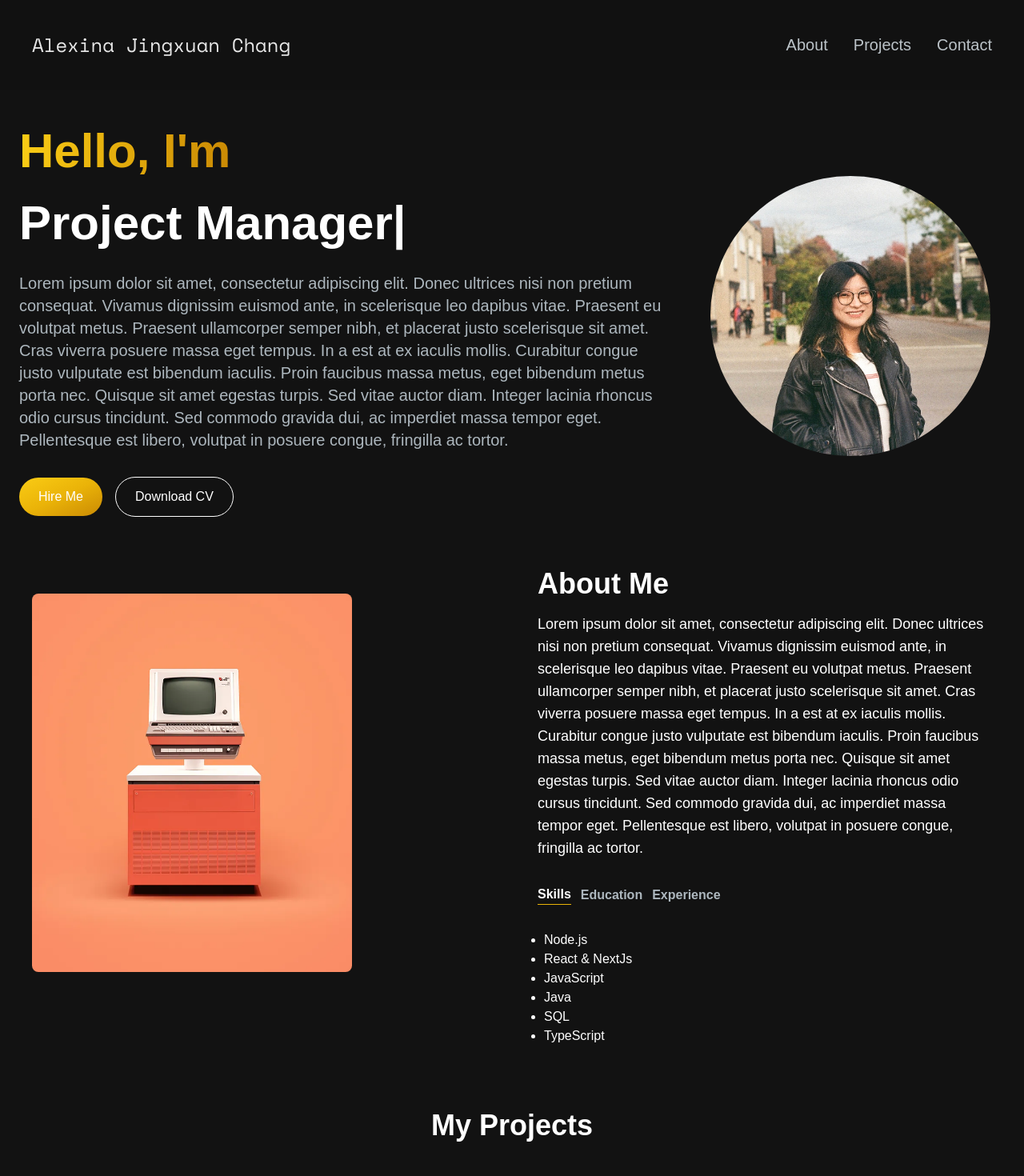
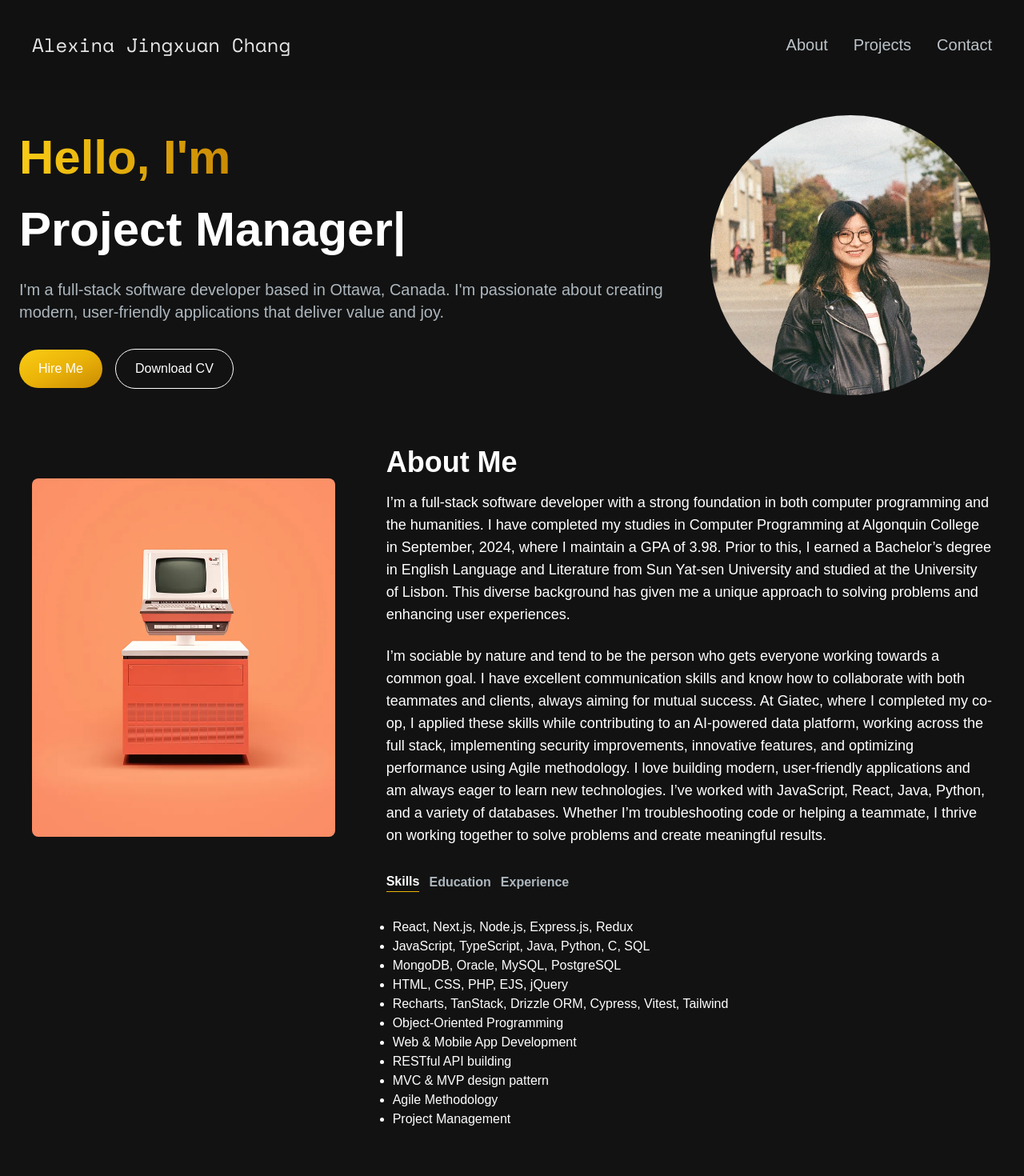
Before and after one commit to Alexinha/portfolio-website, a Next.js app: page / in a window 1280 px wide. Shown: the top 1470 px of the page at 80% size. Built offline with nearby package versions, Linux system fonts and the light colour scheme.

Commit message:
updated resume related content

```diff
--- a/app/components/AboutSection.jsx
+++ b/app/components/AboutSection.jsx
@@ -9,12 +9,17 @@ const TAB_DATA = [
     id: "skills",
     content: (
       <ul className="list-disc pl-2">
-        <li>Node.js</li>
-        <li>React & NextJs</li>
-        <li>JavaScript</li>
-        <li>Java</li>
-        <li>SQL</li>
-        <li>TypeScript</li>
+        <li>React, Next.js, Node.js, Express.js, Redux</li>
+        <li>JavaScript, TypeScript, Java, Python, C, SQL</li>
+        <li>MongoDB, Oracle, MySQL, PostgreSQL</li>
+        <li>HTML, CSS, PHP, EJS, jQuery</li>
+        <li>Recharts, TanStack, Drizzle ORM, Cypress, Vitest, Tailwind</li>
+        <li>Object-Oriented Programming</li>
+        <li>Web & Mobile App Development</li>
+        <li>RESTful API building</li>
+        <li>MVC & MVP design pattern</li>
+        <li>Agile Methodology</li>
+        <li>Project Management</li>
       </ul>
     ),
   },
@@ -23,9 +28,16 @@ const TAB_DATA = [
     id: "education",
     content: (
       <ul className="list-disc pl-2">
-        <li>Algonquin College</li>
-        <li>Sun Yat-sen University</li>
-        <li>University of Lisbon</li>
+        <li>
+          Computer Programming, <i>Algonquin College, Sep. 2022 - Sep. 2024</i>
+        </li>
+        <li>
+          English Language and Literature,{" "}
+          <i>Sun Yat-sen University, Sep. 2010 - Jun. 2014</i>
+        </li>
+        <li>
+          English Literature, <i>University of Lisbon, Jan. 2013 - Jan. 2014</i>
+        </li>
       </ul>
     ),
   },
@@ -34,8 +46,72 @@ const TAB_DATA = [
     id: "experience",
     content: (
       <ul className="list-disc pl-2">
-        <li>Full-stack Developer, Giatec Scientific Inc., Ottawa, Ontario</li>
-        <li>Web Developer, Triple Rooster Gallery, Guangzhou, China</li>
+        <li>
+          <span className="text-primary-500">
+            Full-stack Software Developer,{" "}
+          </span>
+          <i>
+            Giatec Scientific Inc.
+            <br /> Sept. 2023 - April. 2024, Ottawa, Ontario
+          </i>
+          <br />
+          Worked in SmartMix team to build a personalized, AI-powered,
+          centralized data management platform for clients in concrete industry.
+        </li>
+        <ol className="list-disc pl-5 py-2">
+          <li>
+            <span className="text-primary-400">Frontend</span>: worked with
+            React, Redux, JavaScript, TypeScript and followed MVP design pattern
+            to build reusable components and interactive features, such as data
+            analysis graphs, data display charts and tables, and real-time
+            validation.
+          </li>
+          <li>
+            <span className="text-primary-400">Backend</span>: created new API
+            endpoints to support frontend feature. Refactor database schemas.
+            Implemented data security improvements such as user password
+            encryption, username case-sensitivity refactoring, and backend
+            data/schema validation.
+          </li>
+          <li>
+            <span className="text-primary-400">QA/Testing</span>: implemented
+            comprehensive testing strategies, including end-to-end tests using
+            Cypress and unit tests with Vitest, Chai & Mocha, ensuring code
+            quality and functionality.
+          </li>
+          <li>
+            <span className="text-primary-400">Bug fixing</span>: resolved
+            frontend and backend bugs efficiently on a daily bases, worked on
+            hot fixes regularly before release, contributing to the overall
+            stability of the software.
+          </li>
+          <li>
+            <span className="text-primary-400">Project management</span>:
+            actively participated in daily scrum meetings, story refinement, and
+            retrospectives. Led retrospectives, and regularly showcased feature
+            improvements in bi-weekly team demos. Collaborated with product
+            managers to seek stakeholder feedback, and ensure alignment between
+            development efforts and business object.
+          </li>
+        </ol>
+
+        <li>
+          <span className="text-primary-500">Web Developer, </span>
+          <i>
+            Triple Rooster Gallery
+            <br /> Oct. 2020 - March. 2021, Guangzhou, China
+          </i>
+          <br />
+          Built artist website for exhibition purpose using HTML, CSS,
+          JavaScript, MailChimp.
+        </li>
+        <ol className="list-disc pl-5 py-2">
+          <li>
+            Developed an interactive and responsive professional artist website,
+            featuring interactive grid photo galleries, carousel exhibitions and
+            an email subscription function.
+          </li>
+        </ol>
       </ul>
     ),
   },
@@ -53,27 +129,40 @@ const AboutSection = () => {
 
   return (
     <section className="text-white" id="about">
-      <div className="sm:items-center md:items-start md:grid md:grid-cols-2 gap-8 py-8 px-4 xl:gap-16 sm:py-16 xl:py-16">
+      <div className="sm:items-center md:items-start md:grid md:grid-cols-[1fr_2fr] gap-8 py-8 px-4 xl:gap-16 sm:py-16 xl:py-16">
         <Image
           src="/images/orange-computer.png"
           width={400}
           height={400}
-          className="rounded-lg opacity-100 bg-[#ffffff] md:mt-8"
+          className="rounded-lg opacity-100 bg-[#ffffff] md:mt-10"
         />
         <div className="mt-4 md:mt-0 text-left flex flex-col h-full">
           <h2 className="text-4xl font-bold text-white mb-4">About Me</h2>
           <p className="text-base md:text-lg">
-            Lorem ipsum dolor sit amet, consectetur adipiscing elit. Donec
-            ultrices nisi non pretium consequat. Vivamus dignissim euismod ante,
-            in scelerisque leo dapibus vitae. Praesent eu volutpat metus.
-            Praesent ullamcorper semper nibh, et placerat justo scelerisque sit
-            amet. Cras viverra posuere massa eget tempus. In a est at ex iaculis
-            mollis. Curabitur congue justo vulputate est bibendum iaculis. Proin
-            faucibus massa metus, eget bibendum metus porta nec. Quisque sit
-            amet egestas turpis. Sed vitae auctor diam. Integer lacinia rhoncus
-            odio cursus tincidunt. Sed commodo gravida dui, ac imperdiet massa
-            tempor eget. Pellentesque est libero, volutpat in posuere congue,
-            fringilla ac tortor.
+            I’m a full-stack software developer with a strong foundation in both
+            computer programming and the humanities. I have completed my studies
+            in Computer Programming at Algonquin College in September, 2024,
+            where I maintain a GPA of 3.98. Prior to this, I earned a Bachelor’s
+            degree in English Language and Literature from Sun Yat-sen
+            University and studied at the University of Lisbon. This diverse
+            background has given me a unique approach to solving problems and
+            enhancing user experiences.{" "}
+          </p>
+          <br></br>
+          <p className="text-base md:text-lg">
+            I’m sociable by nature and tend to be the person who gets everyone
+            working towards a common goal. I have excellent communication skills
+            and know how to collaborate with both teammates and clients, always
+            aiming for mutual success. At Giatec, where I completed my co-op, I
+            applied these skills while contributing to an AI-powered data
+            platform, working across the full stack, implementing security
+            improvements, innovative features, and optimizing performance using
+            Agile methodology. I love building modern, user-friendly
+            applications and am always eager to learn new technologies. I’ve
+            worked with JavaScript, React, Java, Python, and a variety of
+            databases. Whether I’m troubleshooting code or helping a teammate, I
+            thrive on working together to solve problems and create meaningful
+            results.
           </p>
           <div className="flex flex-row mt-8">
             <TabButton
--- a/app/components/HeroSection.jsx
+++ b/app/components/HeroSection.jsx
@@ -36,17 +36,9 @@ export const HeroSection = () => {
             className="mb-6 text-base sm:text-lg lg:text-xl"
             style={{ color: themeMain.colors.textSecondary }}
           >
-            Lorem ipsum dolor sit amet, consectetur adipiscing elit. Donec
-            ultrices nisi non pretium consequat. Vivamus dignissim euismod ante,
-            in scelerisque leo dapibus vitae. Praesent eu volutpat metus.
-            Praesent ullamcorper semper nibh, et placerat justo scelerisque sit
-            amet. Cras viverra posuere massa eget tempus. In a est at ex iaculis
-            mollis. Curabitur congue justo vulputate est bibendum iaculis. Proin
-            faucibus massa metus, eget bibendum metus porta nec. Quisque sit
-            amet egestas turpis. Sed vitae auctor diam. Integer lacinia rhoncus
-            odio cursus tincidunt. Sed commodo gravida dui, ac imperdiet massa
-            tempor eget. Pellentesque est libero, volutpat in posuere congue,
-            fringilla ac tortor.
+            I&apos;m a full-stack software developer based in Ottawa, Canada.
+            I&apos;m passionate about creating modern, user-friendly
+            applications that deliver value and joy.
           </p>
           <div>
             <button className="px-6 py-3 w-full rounded-full mt-2 sm:w-fit mr-4 bg-gradient-to-br from-primary-400 via-primary-500 to-primary-600 text-white hover:text-warmGray-400">
```
Also changed, not shown: 1 other file (tests, documents, lock files or other folders).
